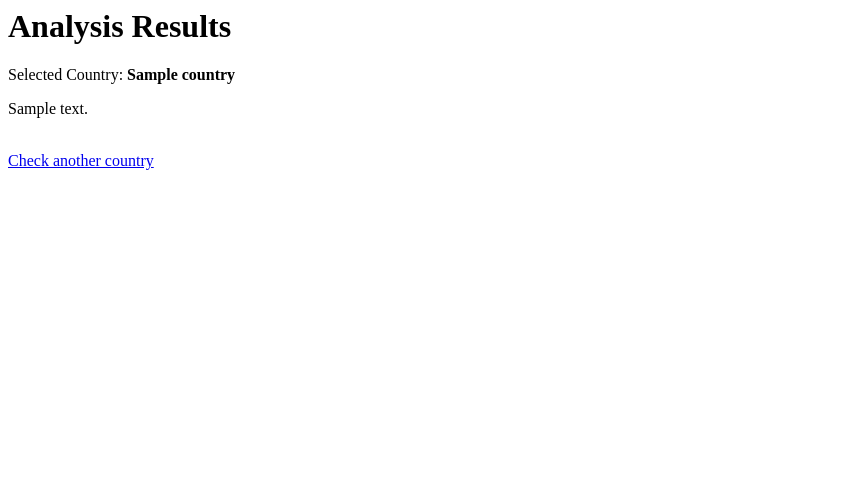
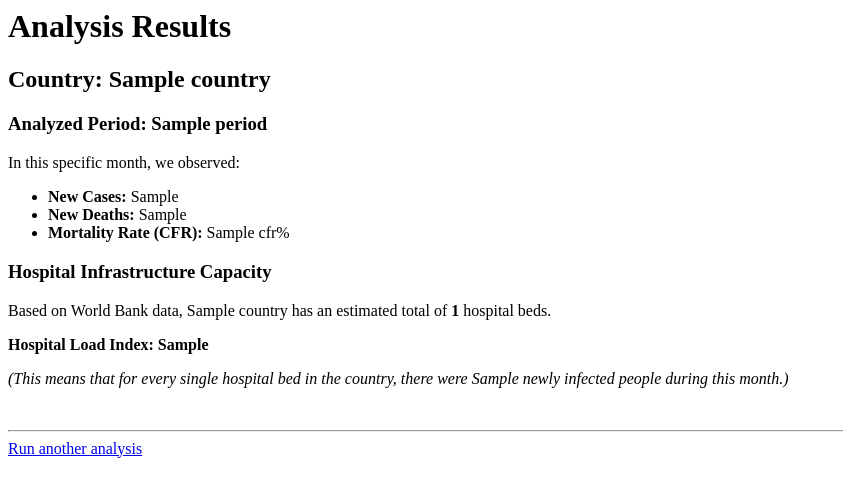
Before and after one commit to Marek55S/distributed-systems, a FastAPI app: template zadanie_2_restful/templates/result.html in a window 1280 px wide. Shown: the top 497 px of the page, without its empty margins (0-843 px from the left). Run offline with FastAPI, Linux system fonts and the light colour scheme; the template is opened without the code that fills it: most values are stand-ins (such as "Sample title", 1, 10 or a date in 2020).

Commit message:
code works, but need some changes to get max score

```diff
--- a/zadanie_2_restful/main.py
+++ b/zadanie_2_restful/main.py
@@ -1,6 +1,8 @@
+import httpx
 from fastapi import FastAPI, Request, Form
 from fastapi.responses import HTMLResponse
 from fastapi.templating import Jinja2Templates
+import asyncio
 
 app = FastAPI(title="Health API Analyzer")
 
@@ -14,17 +16,107 @@ async def start(request:Request):
 async def analyze_data(
         request: Request,
         country: str = Form(...),
+        year: str = Form(...),
+        month: str = Form(...),
         api_token: str = Form(...)
         ):
     if api_token != "password123":
         return templates.TemplateResponse("result.html",{
             "request": request,
-            "result": "Access Denied. Invalid API token."
+            "result": "Access Denied. Invalid API token.",
+            "data": {}
         })
 
+    try:
+        async with httpx.AsyncClient(follow_redirects=True) as client:
+            info_resp = await client.get(f"https://disease.sh/v3/covid-19/countries/{country}")
+            if info_resp.status_code != 200:
+                return templates.TemplateResponse("result.html", {
+                    "request": request,
+                    "result": f"Error fetching data for {country}. Please check the country name.",
+                    "data": {}
+                })
+            info_resp.raise_for_status()
+            country_info = info_resp.json()
+
+            iso3 = country_info.get("countryInfo", {}).get("iso3")
+            population = country_info.get("population",0)
+
+            hist_url = f"https://disease.sh/v3/covid-19/historical/{country}?lastdays=all"
+            wb_url = f"https://api.worldbank.org/v2/country/{iso3}/indicator/SH.MED.BEDS.ZS?format=json&mrnev=1"
+
+            hist_resp, wb_resp = await asyncio.gather(
+                client.get(hist_url),
+                client.get(wb_url)
+            )
+
+            hist_resp.raise_for_status()
+            wb_resp.raise_for_status()
+
+            hist_data = hist_resp.json()
+            wb_data = wb_resp.json()
+
+    except httpx.HTTPError as e:
+        return templates.TemplateResponse("result.html",{
+            "request": request, "error message": f"API Error: {e}", "data": {}
+        })
+
+    short_year = year[-2:]
+
+    timeline = hist_data.get("timeline", None)
+    if not timeline:
+        return templates.TemplateResponse("result.html", {
+            "request": request,
+            "result": f"No historical data found for {country}.",
+            "data": {}
+        })
+    cases_timeline = timeline.get("cases",{})
+    deaths_timeline = timeline.get("deaths",{})
+
+    month_cases={}
+    month_deaths={}
+
+    for date_str, cases_count in cases_timeline.items():
+        parts = date_str.split("/")
+        if parts[0] == month and parts[2] == short_year:
+            month_cases[date_str] = cases_count
+            month_deaths[date_str] = deaths_timeline[date_str]
+
+    if not month_cases:
+        return templates.TemplateResponse("result.html", {
+            "request": request,
+            "result": f"No data found for {country} in {month}/{year}.",
+            "data": {}
+        })
+
+    first_day = list(month_cases.keys())[0]
+    last_day = list(month_cases.keys())[-1]
+
+    new_cases_this_month = month_cases[last_day] - month_cases[first_day]
+    new_deaths_this_month = month_deaths[last_day] - month_deaths[first_day]
+
+    beds_per_1000 = 0
+    if len(wb_data)>1 and wb_data[1]:
+        beds_per_1000 = wb_data[1][0].get("value", 0)
+
+    total_beds = (population / 1000) * beds_per_1000
+
+    cfr = 0
+    if new_cases_this_month > 0:
+        cfr = (new_deaths_this_month / new_cases_this_month) * 100
+
+    hospital_load = 0
+    if total_beds >0:
+        hospital_load = (new_cases_this_month / total_beds) * 100
+
     results = {
-        "country": country,
-        "message": "placeholder"
+        "country": country.capitalize(),
+        "period": f"{month}/{year}",
+        "new_cases": new_cases_this_month,
+        "new_deaths": new_deaths_this_month,
+        "cfr": round(cfr, 2),
+        "total_beds": int(total_beds),
+        "hospital_load": round(hospital_load, 2)
     }
 
     return templates.TemplateResponse("result.html", {"request": request, "data": results})
--- a/zadanie_2_restful/templates/result.html
+++ b/zadanie_2_restful/templates/result.html
@@ -8,12 +8,26 @@
     <h1>Analysis Results</h1>
     {% if error_message %}
         <h2 style="color: red;">{{ error_message }}</h2>
-        <a href="/">Go Back</a>
+        <a href="/">Go back and try again</a>
+
     {% else %}
-        <p>Selected Country: <strong>{{ data.country }}</strong></p>
-        <p>{{ data.message }}</p>
+        <h2>Country: {{ data.country }}</h2>
+        <h3>Analyzed Period: {{ data.period }}</h3>
 
-        <br>
-        <a href="/">Check another country</a>
+        <p>In this specific month, we observed:</p>
+        <ul>
+            <li><strong>New Cases:</strong> {{ data.new_cases }}</li>
+            <li><strong>New Deaths:</strong> {{ data.new_deaths }}</li>
+            <li><strong>Mortality Rate (CFR):</strong> {{ data.cfr }}%</li>
+        </ul>
+
+        <h3>Hospital Infrastructure Capacity</h3>
+        <p>Based on World Bank data, {{ data.country }} has an estimated total of <strong>{{ data.total_beds }}</strong> hospital beds.</p>
+
+        <p><strong>Hospital Load Index: {{ data.hospital_load }}</strong></p>
+        <p><em>(This means that for every single hospital bed in the country, there were {{ data.hospital_load }} newly infected people during this month.)</em></p>
+
+        <br><hr>
+        <a href="/">Run another analysis</a>
     {% endif %}
 </body>
```
Also changed, not shown: zadanie_2_restful/templates/index.html (+26 -1 lines).
